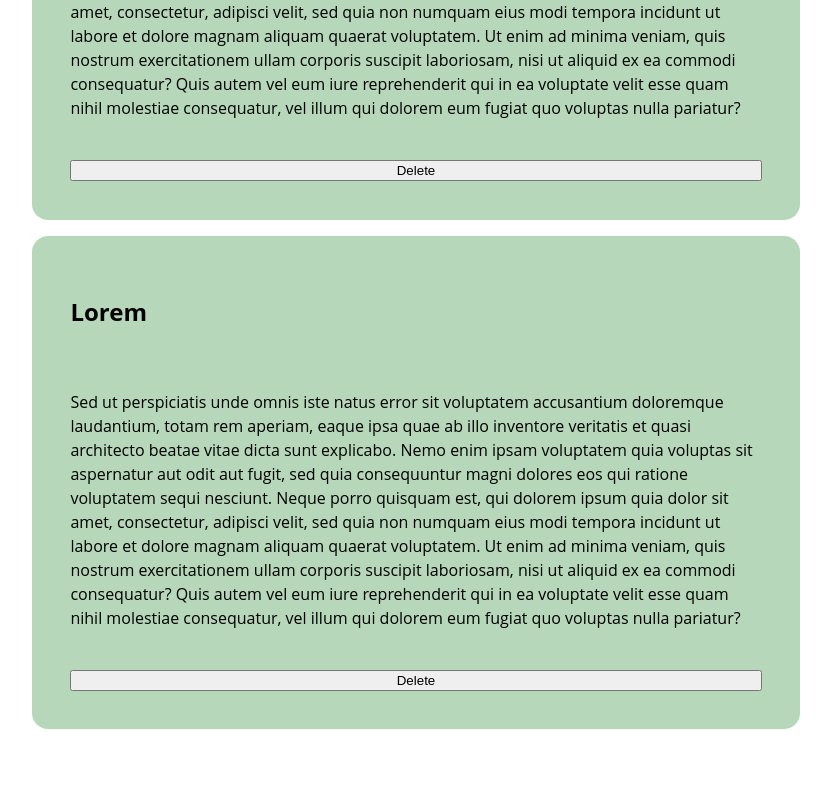
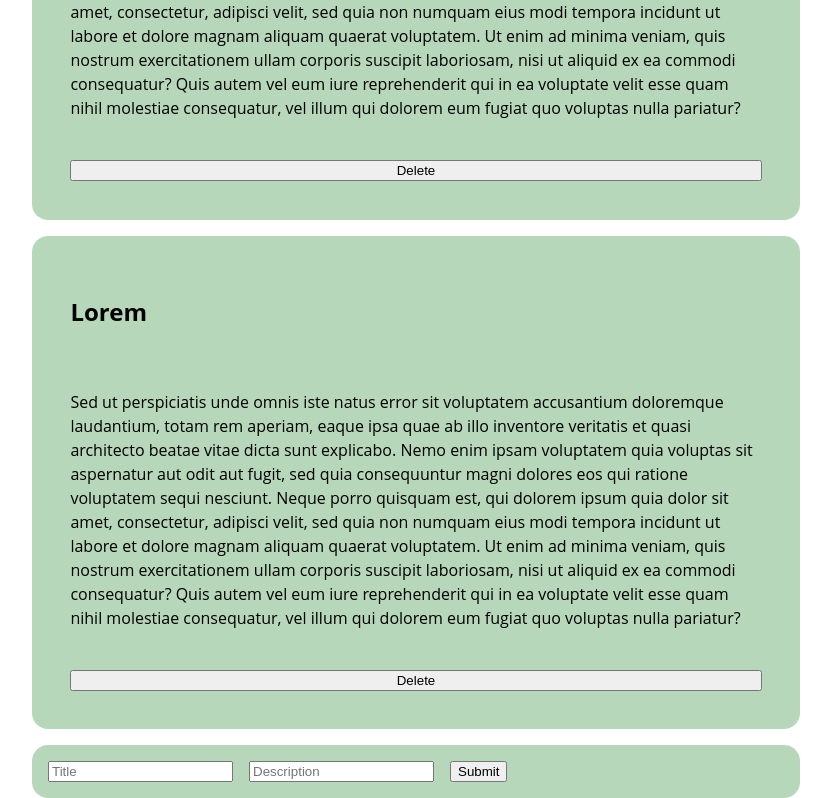
Before and after one commit to EastTemplar/to-do-website, a React (Vite) app: page /tasks in a window 1280 px wide. Shown: the part 354-1152 px from the top of the page, without its empty margins (224-1055 px from the left). Before the commit the page ends 1083 px from the top, so only its background shows below. Built offline with nearby package versions, Linux system fonts and the light colour scheme; the HTML template or start-up script is replaced by a standard one.

Commit message:
feat: task create

```diff
--- /dev/null
+++ b/src/entities/task/model/task.ts
@@ -0,0 +1,5 @@
+export type Task = {
+  id: number,
+  title: string,
+  description: string,
+}
--- /dev/null
+++ b/src/entities/task/types.ts
@@ -0,0 +1 @@
+export * from './model/task'
--- /dev/null
+++ b/src/features/createTask/index.ts
@@ -0,0 +1 @@
+export { CreateTaskForm } from "./ui/createTaskForm";
--- /dev/null
+++ b/src/features/createTask/ui/createTaskForm.module.css
@@ -0,0 +1,9 @@
+@import "/src/index.css";
+
+.container {
+  padding: 1rem;
+  border-radius: 1rem;
+  background: var(--main-color);
+  display: flex;
+  gap: 1rem
+}
--- /dev/null
+++ b/src/features/createTask/ui/createTaskForm.tsx
@@ -0,0 +1,21 @@
+import { MouseEvent, useState } from "react";
+import { Button } from "../../../shared/ui/button";
+import styles from "./createTaskForm.module.css";
+
+export function CreateTaskForm() {
+  const [title, setTitle] = useState('');
+  const [description, setDescription] = useState('');
+
+  function createNewTask(event: MouseEvent<HTMLButtonElement>): void {
+    event.preventDefault();
+    console.log(title, description);
+  }
+
+  return (
+    <form className={styles.container}>
+      <input id="title" value={title} onChange={e => setTitle(e.target.value)} type="text" placeholder="Title" />
+      <input id="description" value={description} onChange={e => setDescription(e.target.value)} type="text" placeholder="Description" />
+      <Button onClick={createNewTask}>Submit</Button>
+    </form>
+  );
+}
--- a/src/pages/tasksPage/ui/tasksPage.tsx
+++ b/src/pages/tasksPage/ui/tasksPage.tsx
@@ -2,16 +2,15 @@ import { useState } from "react";
 import { Button } from "../../../shared/ui/button";
 import { TaskForm } from "../../../widgets/taskForm";
 import styles from "./tasksPage.module.css";
+import { CreateTaskForm } from "../../../features/createTask";
 
 export function TasksPage() {
   const [tasks, setTasks] = useState([
     {
-      id: 0,
       name: 'Lorem ipsum',
       description: 'Sed ut perspiciatis unde omnis iste natus error sit voluptatem accusantium doloremque laudantium, totam rem aperiam, eaque ipsa quae ab illo inventore veritatis et quasi architecto beatae vitae dicta sunt explicabo. Nemo enim ipsam voluptatem quia voluptas sit aspernatur aut odit aut fugit, sed quia consequuntur magni dolores eos qui ratione voluptatem sequi nesciunt. Neque porro quisquam est, qui dolorem ipsum quia dolor sit amet, consectetur, adipisci velit, sed quia non numquam eius modi tempora incidunt ut labore et dolore magnam aliquam quaerat voluptatem. Ut enim ad minima veniam, quis nostrum exercitationem ullam corporis suscipit laboriosam, nisi ut aliquid ex ea commodi consequatur? Quis autem vel eum iure reprehenderit qui in ea voluptate velit esse quam nihil molestiae consequatur, vel illum qui dolorem eum fugiat quo voluptas nulla pariatur?'
     },
     {
-      id: 1,
       name: 'Lorem',
       description: 'Sed ut perspiciatis unde omnis iste natus error sit voluptatem accusantium doloremque laudantium, totam rem aperiam, eaque ipsa quae ab illo inventore veritatis et quasi architecto beatae vitae dicta sunt explicabo. Nemo enim ipsam voluptatem quia voluptas sit aspernatur aut odit aut fugit, sed quia consequuntur magni dolores eos qui ratione voluptatem sequi nesciunt. Neque porro quisquam est, qui dolorem ipsum quia dolor sit amet, consectetur, adipisci velit, sed quia non numquam eius modi tempora incidunt ut labore et dolore magnam aliquam quaerat voluptatem. Ut enim ad minima veniam, quis nostrum exercitationem ullam corporis suscipit laboriosam, nisi ut aliquid ex ea commodi consequatur? Quis autem vel eum iure reprehenderit qui in ea voluptate velit esse quam nihil molestiae consequatur, vel illum qui dolorem eum fugiat quo voluptas nulla pariatur?'
     },
@@ -40,5 +39,6 @@ export function TasksPage() {
           Delete
         </Button>
       </TaskForm>)}
+      <CreateTaskForm />
     </div>);
 }
```
